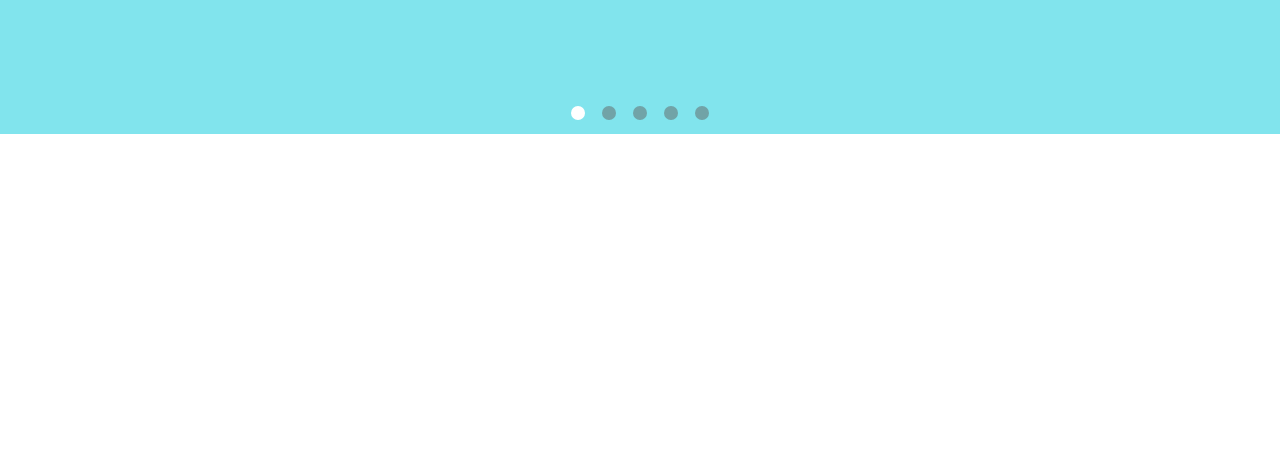
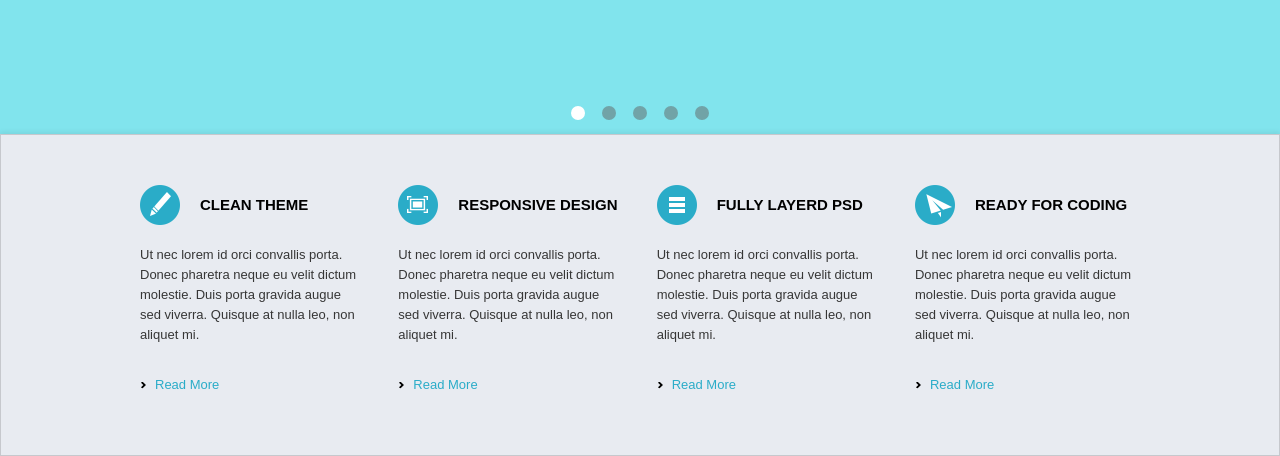
Before and after one commit to dpervush/bisLite, a plain HTML site: page index.html in a window 1280 px wide. Shown: the part 486-942 px from the top of the page. Before the commit the page ends 800 px from the top, so only its background shows below. Drawn offline with nearby package versions, Linux system fonts and the light colour scheme.

Commit message:
Added new section

```diff
--- a/css/style.css
+++ b/css/style.css
@@ -9,6 +9,7 @@ html {
 }
 body {
   font-family: "Lato", sans-serif;
+  line-height: 20px;
 }
 
 ul {
@@ -131,6 +132,7 @@ a {
   box-shadow: 0px 5px 0px 0px rgba(42, 172, 200, 0.004);
   display: none;
   transition: all 0.3s;
+  z-index: 1;
 }
 
 .dropdown__list:hover {
@@ -197,6 +199,8 @@ a {
   font-weight: 700;
   font-size: 50px;
   color: #fff;
+  line-height: 1.2;
+
   /* line-height: 1.2; */
 }
 
@@ -225,8 +229,89 @@ a {
   border: none;
   font-size: 0;
   outline: none;
+  cursor: pointer;
 }
 
 .slick-dots .slick-active button {
   background-color: #fff;
 }
+
+.items {
+  background-color: #e8ebf1;
+  padding: 50px 0 60px;
+
+  border: 1px solid rgb(0, 0, 0, 0.15);
+  box-shadow: 0px -2px 5px 0px rgba(0, 0, 0, 0.07);
+}
+
+.items__inner {
+  display: flex;
+  justify-content: space-between;
+}
+
+.items__inner-item {
+}
+
+.item {
+  width: 225px;
+  font-family: Arial, Helvetica, sans-serif;
+  font-size: 13px;
+  font-weight: 400;
+  color: #363636;
+}
+
+.item__title {
+  position: relative;
+  margin-bottom: 30px;
+  padding: 10px 0 0 60px;
+
+  color: #000;
+  font-size: 15px;
+  font-weight: 700;
+  text-transform: uppercase;
+}
+
+.item__title::before {
+  position: absolute;
+  content: "";
+  width: 40px;
+  height: 40px;
+  top: 0;
+  left: 0;
+}
+
+.item:nth-child(1) .item__title::before {
+  background-image: url(../images/icon-1.png);
+}
+
+.item:nth-child(2) .item__title::before {
+  background-image: url(../images/icon-2.png);
+}
+
+.item:nth-child(3) .item__title::before {
+  background-image: url(../images/icon-3.png);
+}
+.item:nth-child(4) .item__title::before {
+  background-image: url(../images/icon-4.png);
+}
+
+.item__text {
+  margin-bottom: 30px;
+}
+
+.item__link {
+  position: relative;
+  padding-left: 15px;
+  color: #2aacc8;
+}
+
+.item__link::before {
+  position: absolute;
+  content: "";
+  background-image: url(../images/small-arow.svg);
+  width: 5px;
+  height: 7px;
+  top: 50%;
+  transform: translateY(-50%);
+  left: 1px;
+}
--- a/index.html
+++ b/index.html
@@ -103,6 +103,58 @@
     </div>
   </section>
 
+  <section class="items">
+    <div class="container">
+      <div class="items__inner">
+
+        <div class="items__inner-item item">
+          <div class="item__title">
+            Clean Theme
+          </div>
+          <div class="item__text">
+            Ut nec lorem id orci convallis porta. Donec pharetra neque eu velit dictum molestie.
+            Duis porta gravida augue sed viverra. Quisque at nulla leo, non aliquet mi.
+          </div>
+          <a class="item__link">Read More</a>
+        </div>
+
+        <div class="items__inner-item item">
+          <div class="item__title">
+            Responsive Design
+          </div>
+          <div class="item__text">
+            Ut nec lorem id orci convallis porta. Donec pharetra neque eu velit dictum molestie.
+            Duis porta gravida augue sed viverra. Quisque at nulla leo, non aliquet mi.
+          </div>
+          <a class="item__link">Read More</a>
+        </div>
+
+        <div class="items__inner-item item">
+          <div class="item__title">
+            Fully layerd PSD
+          </div>
+          <div class="item__text">
+            Ut nec lorem id orci convallis porta. Donec pharetra neque eu velit dictum molestie.
+            Duis porta gravida augue sed viverra. Quisque at nulla leo, non aliquet mi.
+          </div>
+          <a class="item__link">Read More</a>
+        </div>
+
+        <div class="items__inner-item item">
+          <div class="item__title">
+            Ready for coding
+          </div>
+          <div class="item__text">
+            Ut nec lorem id orci convallis porta. Donec pharetra neque eu velit dictum molestie.
+            Duis porta gravida augue sed viverra. Quisque at nulla leo, non aliquet mi.
+          </div>
+          <a class="item__link">Read More</a>
+        </div>
+
+      </div>
+    </div>
+  </section>
+
 
   <script src="https://ajax.googleapis.com/ajax/libs/jquery/3.5.1/jquery.min.js"></script>
   <script src="js/slick.min.js"></script>
```
Also changed, not shown: images/icon-1.png (added), images/icon-2.png (added), images/icon-3.png (added), images/icon-4.png (added), images/small-arow.svg (added).
